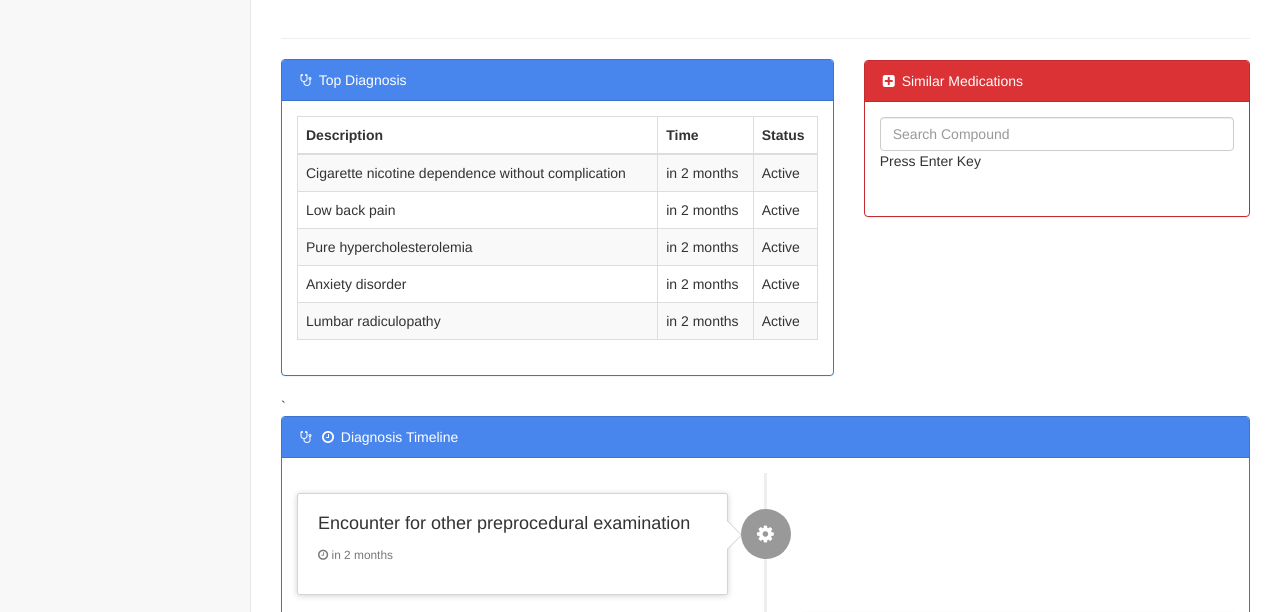
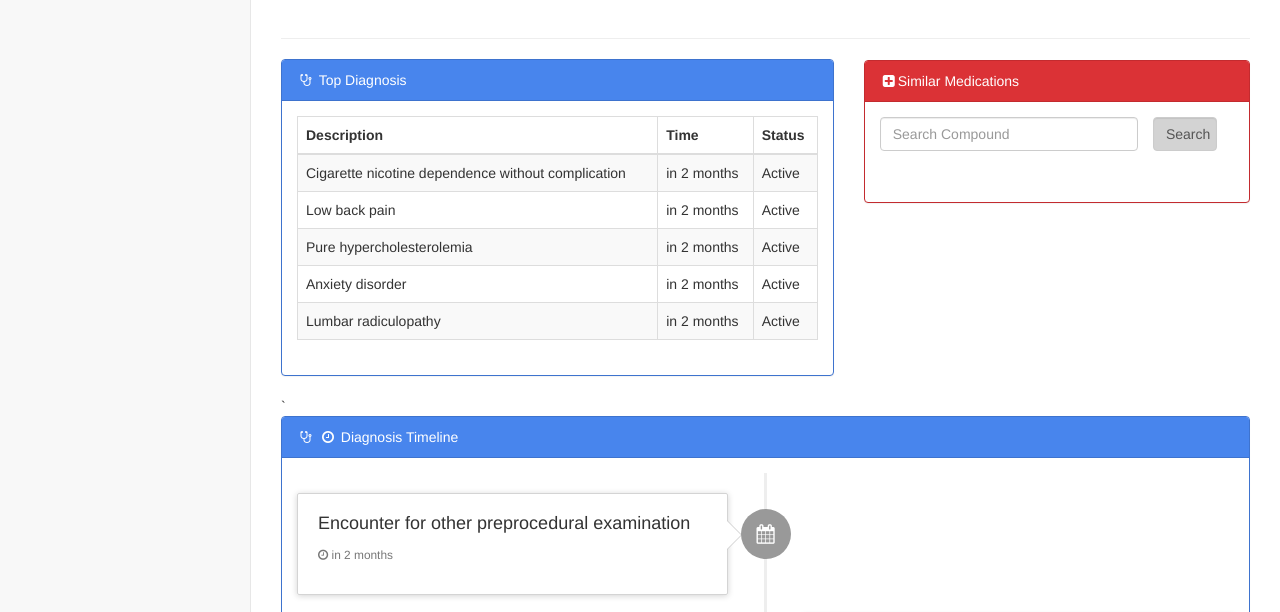
Before and after one commit to yagrawala/cewit_hack_site, a website: page pages/index.html in a window 1280 px wide. Shown: the part 324-936 px from the top of the page. Drawn offline with Linux system fonts and the light colour scheme.

Commit message:
more finishing

```diff
--- a/js/data.js
+++ b/js/data.js
@@ -50,7 +50,7 @@ var displayDiag = function (d) {
     d.forEach( function (data) {
         if (toggle) {
         $('#timeline').append('<li>\
-                                    <div class="timeline-badge"><i class="fa fa-gear"></i>\
+                                    <div class="timeline-badge"><i class="fa fa-calendar"></i>\
                                     </div>\
                                     <div class="timeline-panel">\
                                         <div class="timeline-heading">\
@@ -67,7 +67,7 @@ var displayDiag = function (d) {
         }
         else {
         $('#timeline').append('<li class="timeline-inverted">\
-                                    <div class="timeline-badge"><i class="fa fa-gear"></i>\
+                                    <div class="timeline-badge"><i class="fa fa-calendar"></i>\
                                     </div>\
                                     <div class="timeline-panel">\
                                         <div class="timeline-heading">\
@@ -123,6 +123,13 @@ $('#search-medications').keypress(function(e) {
     }
 });
 
+$('#search-click').click(function(e) {
+    if($('#search-medications').val()) {
+        $('#med tbody').empty();
+        getMedications('https://rxnav.nlm.nih.gov/REST/drugs.json?name=' + $('#search-medications').val(), 5, displayMed);
+    }
+});
+
 function getParameterByName(name, url) {
     if (!url) url = window.location.href;
     name = name.replace(/[\[\]]/g, "\\$&");
--- a/pages/index.html
+++ b/pages/index.html
@@ -307,14 +307,18 @@
                     <div class="col-lg-5">
                         <div class="panel panel-red">
                             <div class="panel-heading">
-                                <i class="fa fa-plus-square fa-fw"></i> Similar Medications
+                                <i class="fa fa-plus-square fa-fw"></i>Similar Medications
                             </div>
                             <!-- /.panel-heading -->
                             <div class="panel-body" style="max-height:350px;overflow-y:scroll;">
-                                <div>
-                                    <input id="search-medications" type="search" class="form-control input-md" placeholder="Search Compound">
+                                <div class="row marginBottom16">
+                                    <div class="col-lg-9">
+                                        <input id="search-medications" type="search" class="form-control input-md" placeholder="Search Compound">
+                                    </div>
+                                    <div class="col-lg-2 noMargin noPadding">
+                                        <button id="search-click" type="button" class="button button-default form-control bg-Gray">Search</button>
+                                    </div>
                                 </div>
-                                <p> Press Enter Key</p>
                                 <div id="dataTables-example_wrapper" class="dataTables_wrapper form-inline dt-bootstrap no-footer">
                                         <table id="med" width="100%" class="table table-striped table-bordered table-hover" id="dataTables-example">
                                             <tbody>
```
Also changed, not shown: dist/css/sb-admin-2.css.
